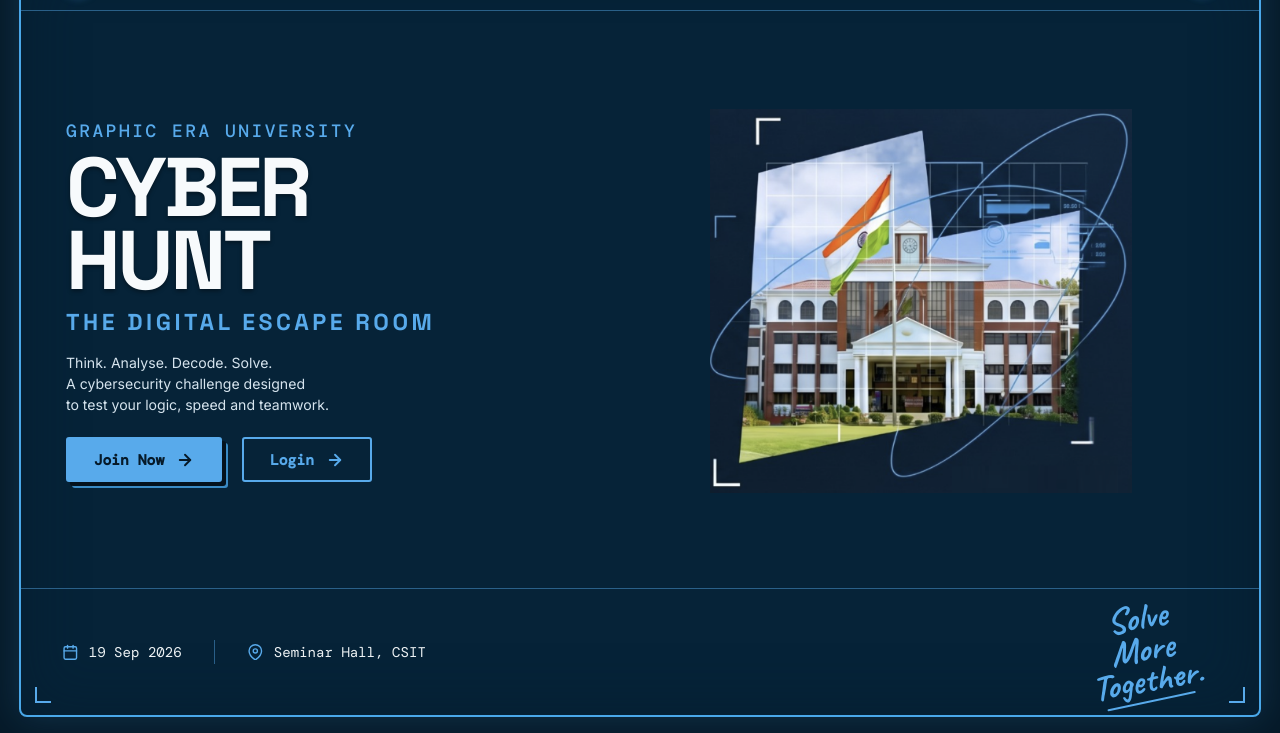
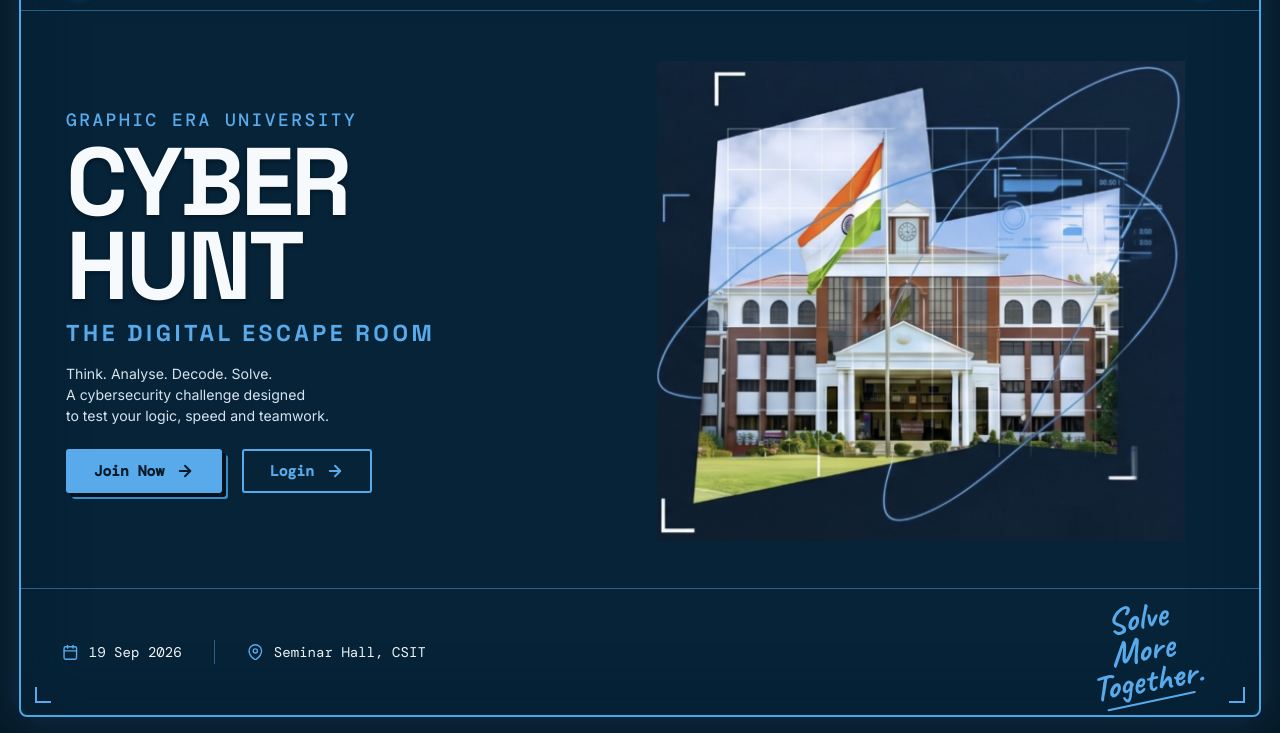
Before and after one commit to Anmol-Gupta2007/Cyber-Hunt-Participant-Frontend, a website: page index.html in a window 1280 px wide. Shown: the part 67-800 px from the top of the page. Drawn offline with nearby package versions, Linux system fonts and the light colour scheme.

Commit message:
Update index.html

```diff
--- a/index.html
+++ b/index.html
@@ -223,7 +223,7 @@
 
     .hero-title {
       font-family: 'Space Grotesk', sans-serif;
-      font-size: clamp(48px, 6.5vw, 98px);
+      font-size: clamp(58px, 7.5vw, 98px);
       line-height: 0.88;
       font-weight: 800;
       letter-spacing: -3px;
@@ -322,16 +322,18 @@
     .hero-collage-wrapper {
       position: relative;
       width: 100%;
-      max-width: clamp(340px, 44vw, 560px);
+      /* Increased from 560px to 750px (and increased the vw percentage) */
+      max-width: clamp(400px, 55vw, 750px);
       display: flex;
       align-items: center;
       justify-content: center;
     }
 
-    .hero-collage-img {
+   .hero-collage-img {
       width: 100%;
       height: auto;
-      max-height: clamp(320px, 48vh, 490px);
+      /* Increased from 490px to 700px */
+      max-height: clamp(400px, 60vh, 700px);
       object-fit: contain;
       display: block;
       transition: transform 0.3s cubic-bezier(0.16, 1, 0.3, 1);
```
